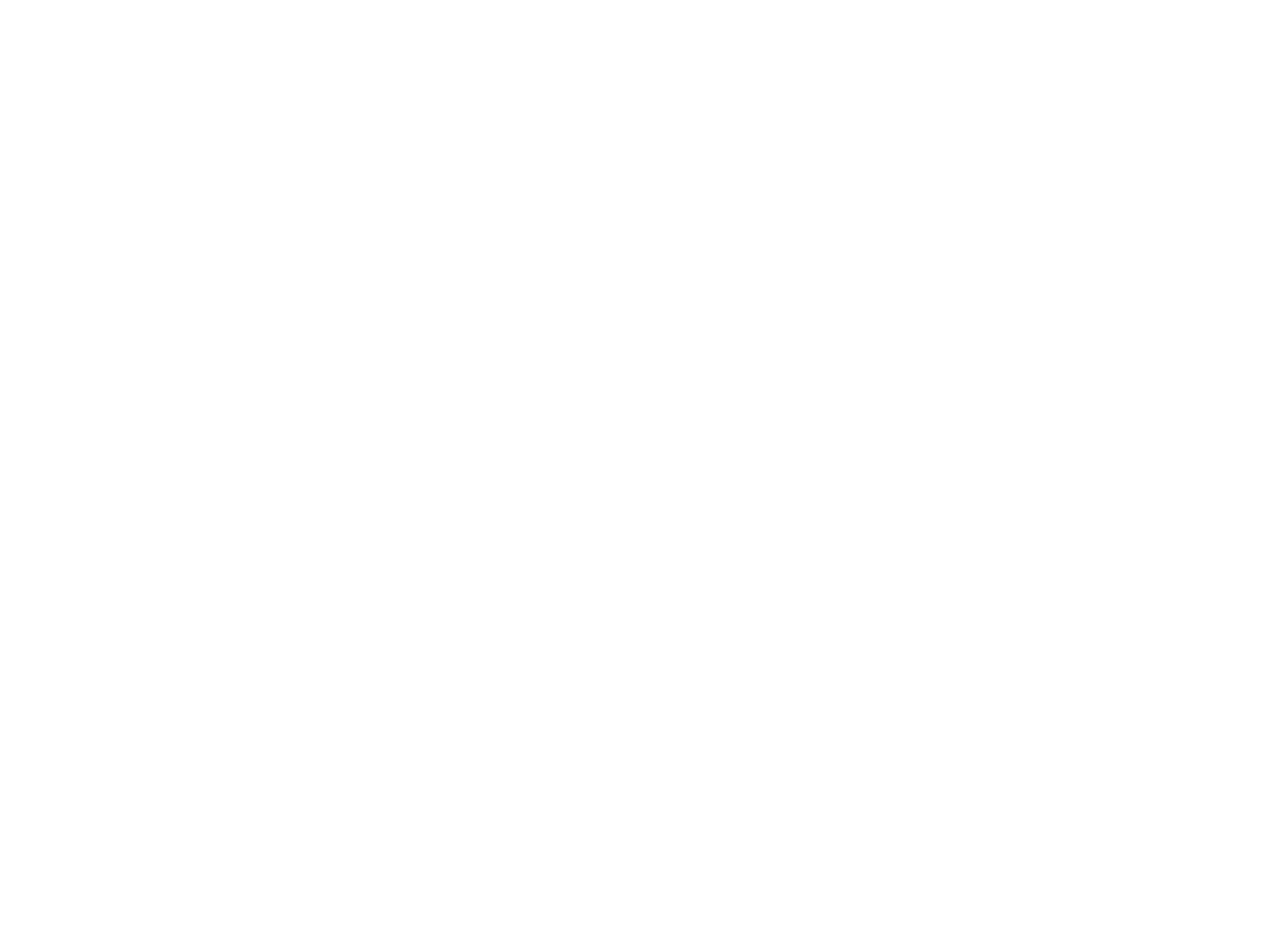
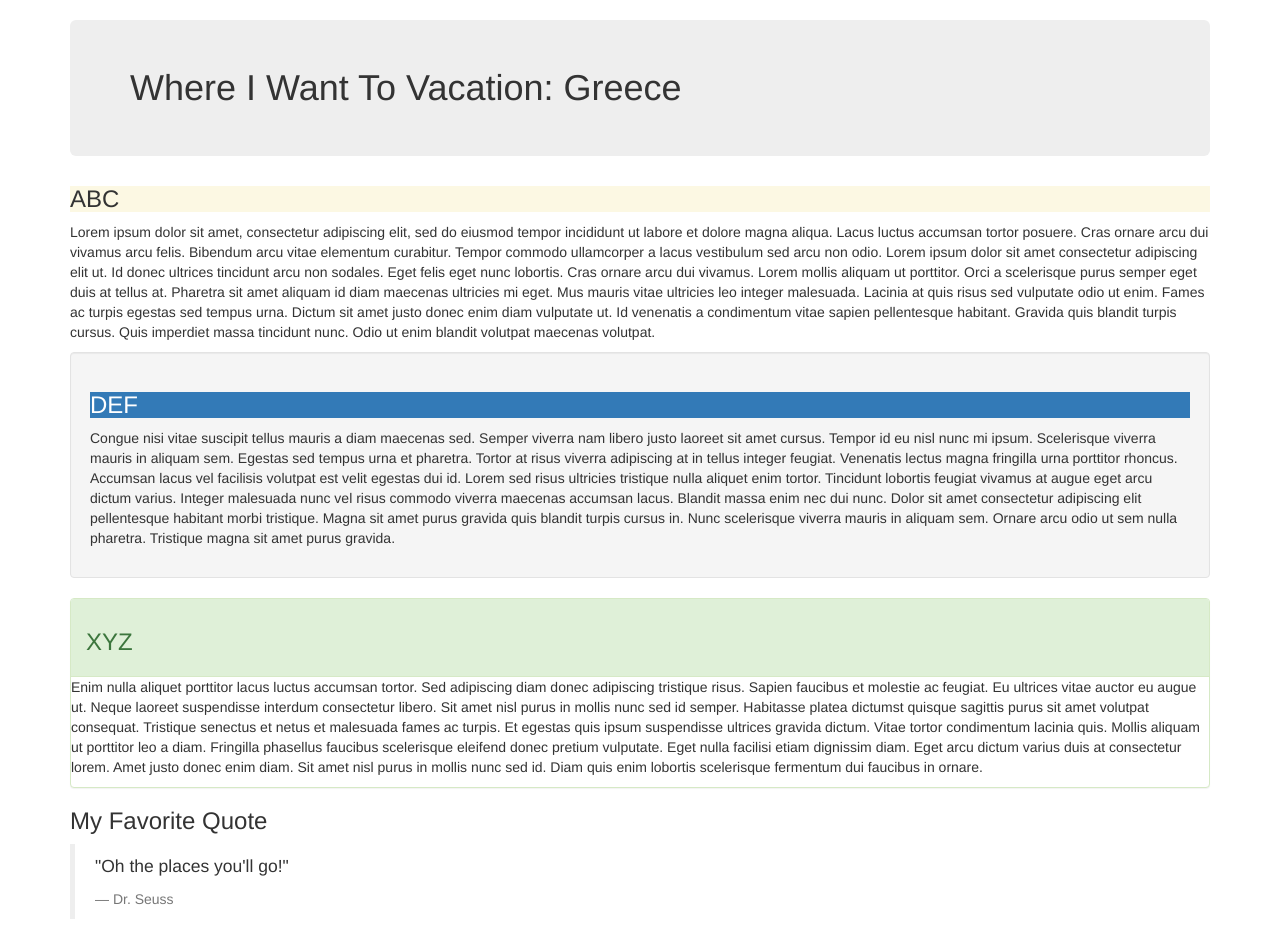
Before and after one commit to vstankatz/vacation, a plain HTML site: page index.html in a window 1280 px wide. Before the commit the page ends 800 px from the top, so only its background shows below. Drawn offline with Linux system fonts and the light colour scheme.

Commit message:
add bootrap

```diff
--- a/index.html
+++ b/index.html
@@ -2,11 +2,30 @@
 <html lang="en" dir="ltr">
   <head>
     <meta charset="utf-8">
-    <title></title>
+    <title>Where I Want To Vacation</title>
     <link rel="stylesheet" href="css/styles.css" type="text/css">
     <link rel="stylesheet" href="css/bootstrap.css" type="text/css">
   </head>
   <body>
-
+    <div class="container">
+    <h1 class="jumbotron">Where I Want To Vacation: Greece</h1>
+    <h3 class="bg-warning">ABC</h3>
+      <p>Lorem ipsum dolor sit amet, consectetur adipiscing elit, sed do eiusmod tempor incididunt ut labore et dolore magna aliqua. Lacus luctus accumsan tortor posuere. Cras ornare arcu dui vivamus arcu felis. Bibendum arcu vitae elementum curabitur. Tempor commodo ullamcorper a lacus vestibulum sed arcu non odio. Lorem ipsum dolor sit amet consectetur adipiscing elit ut. Id donec ultrices tincidunt arcu non sodales. Eget felis eget nunc lobortis. Cras ornare arcu dui vivamus. Lorem mollis aliquam ut porttitor. Orci a scelerisque purus semper eget duis at tellus at. Pharetra sit amet aliquam id diam maecenas ultricies mi eget. Mus mauris vitae ultricies leo integer malesuada. Lacinia at quis risus sed vulputate odio ut enim. Fames ac turpis egestas sed tempus urna. Dictum sit amet justo donec enim diam vulputate ut. Id venenatis a condimentum vitae sapien pellentesque habitant. Gravida quis blandit turpis cursus. Quis imperdiet massa tincidunt nunc. Odio ut enim blandit volutpat maecenas volutpat.</p>
+    <div class="well">
+      <h3 class="bg-primary">DEF</h3>
+        <p>Congue nisi vitae suscipit tellus mauris a diam maecenas sed. Semper viverra nam libero justo laoreet sit amet cursus. Tempor id eu nisl nunc mi ipsum. Scelerisque viverra mauris in aliquam sem. Egestas sed tempus urna et pharetra. Tortor at risus viverra adipiscing at in tellus integer feugiat. Venenatis lectus magna fringilla urna porttitor rhoncus. Accumsan lacus vel facilisis volutpat est velit egestas dui id. Lorem sed risus ultricies tristique nulla aliquet enim tortor. Tincidunt lobortis feugiat vivamus at augue eget arcu dictum varius. Integer malesuada nunc vel risus commodo viverra maecenas accumsan lacus. Blandit massa enim nec dui nunc. Dolor sit amet consectetur adipiscing elit pellentesque habitant morbi tristique. Magna sit amet purus gravida quis blandit turpis cursus in. Nunc scelerisque viverra mauris in aliquam sem. Ornare arcu odio ut sem nulla pharetra. Tristique magna sit amet purus gravida.</p>
+    </div>
+    <div class="panel panel-success">
+      <div class="panel-heading">
+        <h3 class="panel-danger">XYZ</h3>
+      </div>
+        <p>Enim nulla aliquet porttitor lacus luctus accumsan tortor. Sed adipiscing diam donec adipiscing tristique risus. Sapien faucibus et molestie ac feugiat. Eu ultrices vitae auctor eu augue ut. Neque laoreet suspendisse interdum consectetur libero. Sit amet nisl purus in mollis nunc sed id semper. Habitasse platea dictumst quisque sagittis purus sit amet volutpat consequat. Tristique senectus et netus et malesuada fames ac turpis. Et egestas quis ipsum suspendisse ultrices gravida dictum. Vitae tortor condimentum lacinia quis. Mollis aliquam ut porttitor leo a diam. Fringilla phasellus faucibus scelerisque eleifend donec pretium vulputate. Eget nulla facilisi etiam dignissim diam. Eget arcu dictum varius duis at consectetur lorem. Amet justo donec enim diam. Sit amet nisl purus in mollis nunc sed id. Diam quis enim lobortis scelerisque fermentum dui faucibus in ornare.</p>
+    </div>
+    <h3>My Favorite Quote</h3>
+      <blockquote>
+        <p>"Oh the places you'll go!"</p>
+        <footer>Dr. Seuss</footer>
+      </blockquote>
+    </div>
   </body>
 </html>
```
